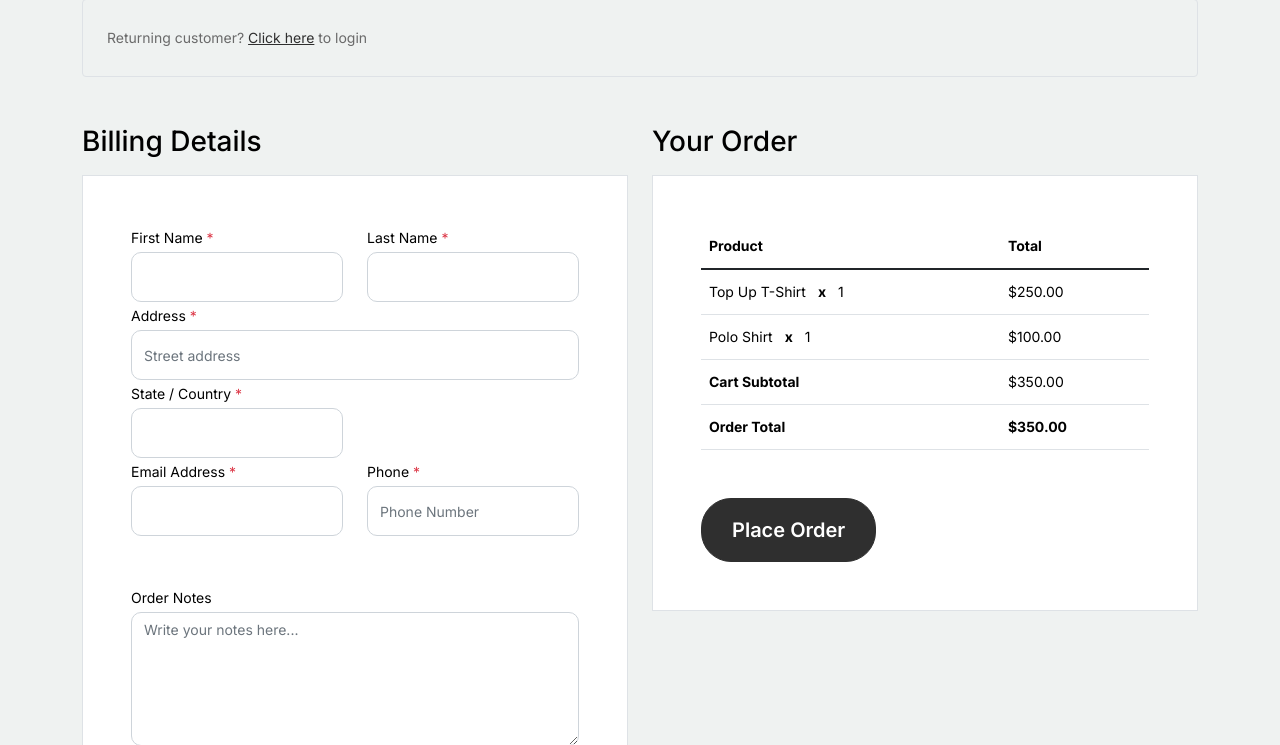
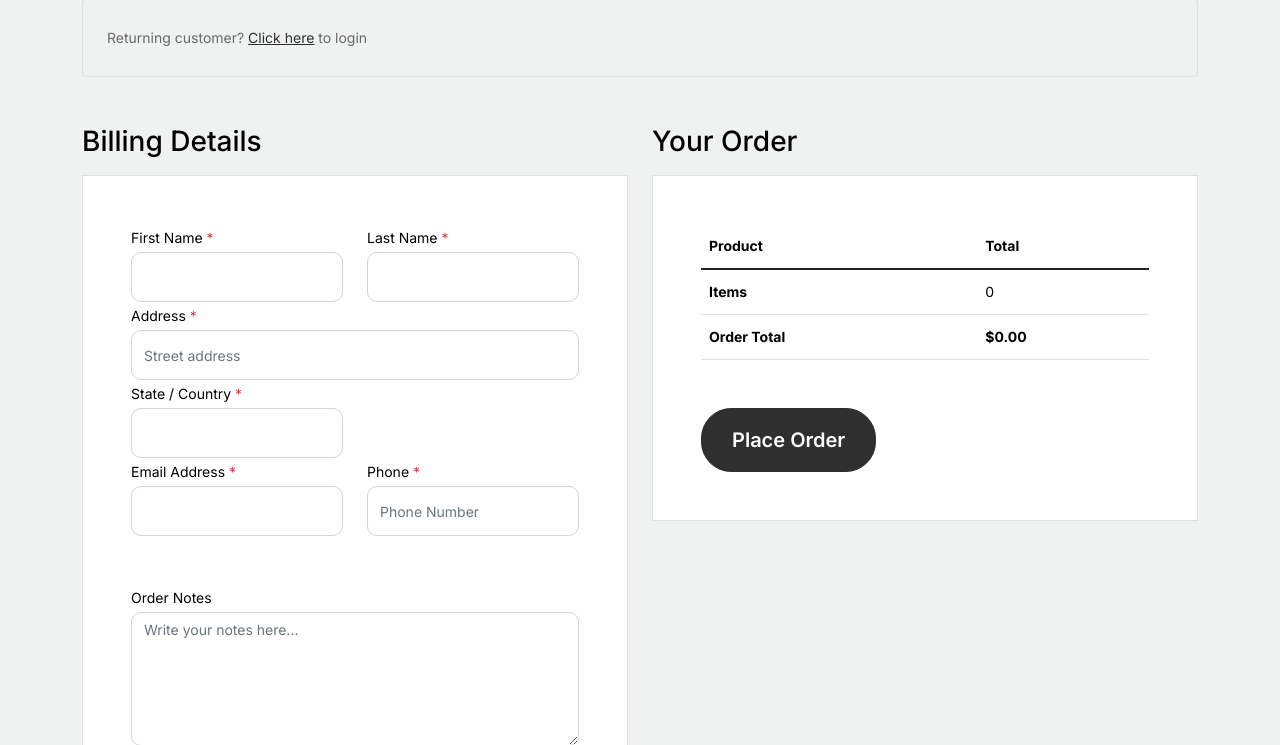
Before and after one commit to quankaito/do-an-python-cuoi-ky, a Django app: page /checkout/ in a window 1280 px wide. Shown: the part 501-1246 px from the top of the page. Run offline with Django 5.2, Linux system fonts and the light colour scheme; some libraries are stand-ins or nearby versions.

Commit message:
add new file

```diff
--- a/app/templates/app/cart.html
+++ b/app/templates/app/cart.html
@@ -9,8 +9,7 @@
 
   <meta name="description" content="" />
   <meta name="keywords" content="bootstrap, bootstrap4" />
-
-		<!-- Bootstrap CSS -->
+  		<!-- Bootstrap CSS -->
 		<link href="{%static 'app/css/bootstrap.min.css' %}" rel="stylesheet">
 		<link href="https://cdnjs.cloudflare.com/ajax/libs/font-awesome/6.0.0-beta3/css/all.min.css" rel="stylesheet">
 		<link href="{%static 'app/css/tiny-slider.css' %}" rel="stylesheet">
@@ -109,7 +108,7 @@
                             </div>
 
                           </td>
-                          <td>$</td>
+                          <td>${{item.get_total | floatformat:2}}</td>
                           <td><a href="#" class="btn btn-black btn-sm">X</a></td>
                         </tr>
 
--- a/app/templates/app/checkout.html
+++ b/app/templates/app/checkout.html
@@ -145,21 +145,19 @@
 		                    <th>Total</th>
 		                  </thead>
 		                  <tbody>
+							{% for item in items  %}
 		                    <tr>
-		                      <td>Top Up T-Shirt <strong class="mx-2">x</strong> 1</td>
-		                      <td>$250.00</td>
+		                      <td>{{item.product.name}}<strong class="mx-2">x</strong> {{item.quantity}}</td>
+		                      <td>${{item.product.price | floatformat:2}}</td>
 		                    </tr>
+		                    {% endfor %}
 		                    <tr>
-		                      <td>Polo Shirt <strong class="mx-2">x</strong>   1</td>
-		                      <td>$100.00</td>
-		                    </tr>
-		                    <tr>
-		                      <td class="text-black font-weight-bold"><strong>Cart Subtotal</strong></td>
-		                      <td class="text-black">$350.00</td>
+		                      <td class="text-black font-weight-bold"><strong>Items</strong></td>
+		                      <td class="text-black">{{order.get_cart_items}}</td>
 		                    </tr>
 		                    <tr>
 		                      <td class="text-black font-weight-bold"><strong>Order Total</strong></td>
-		                      <td class="text-black font-weight-bold"><strong>$350.00</strong></td>
+		                      <td class="text-black font-weight-bold"><strong>${{order.get_cart_total | floatformat:2}}</strong></td>
 		                    </tr>
 		                  </tbody>
 		                </table>
--- a/app/templates/app/index.html
+++ b/app/templates/app/index.html
@@ -10,7 +10,7 @@
   	<meta name="keywords" content="bootstrap, bootstrap4" />
 	<link rel="shortcut icon" href="{% static 'app/images/favicon.png' %}">
 
-		<!-- Bootstrap CSS -->
+	<!-- Bootstrap CSS -->
 	<link href="{% static 'app/css/bootstrap.min.css' %}" rel="stylesheet">
 	<link href="https://cdnjs.cloudflare.com/ajax/libs/font-awesome/6.0.0-beta3/css/all.min.css" rel="stylesheet">
 	<link href="{% static 'app/css/tiny-slider.css' %}" rel="stylesheet">
@@ -512,7 +512,8 @@
 		</footer>
 		<!-- End Footer Section -->
 
-
+		<!-- JAVA SCRIPT -->
+		<script src={% static "app/js/cart.js" %}></script>
 		<script src="{%static 'app/js/bootstrap.bundle.min.js' %}"></script>
 		<script src="{%static 'app/js/tiny-slider.js' %}"></script>
 		<script src="{%static 'app/js/custom.js' %}"></script>
--- a/app/templates/app/services.html
+++ b/app/templates/app/services.html
@@ -414,7 +414,8 @@
 		</footer>
 		<!-- End Footer Section -->
 
-
+		<!-- JAVA SCRIPT -->
+		<script src={% static "app/js/cart.js" %}></script>
 		<script src="{%static 'app/js/bootstrap.bundle.min.js' %}"></script>
 		<script src="{%static 'app/js/tiny-slider.js' %}"></script>
 		<script src="{%static 'app/js/custom.js' %}"></script>
--- a/app/urls.py
+++ b/app/urls.py
@@ -12,4 +12,5 @@ urlpatterns = [
     path('services/', views.services, name="services"),
     path('shop/', views.shop, name="shop"),
     path('thankyou/', views.thankyou, name="thankyou"),
+    path('update_item/', views.updateItem, name="update_item"),
 ]
--- a/app/views.py
+++ b/app/views.py
@@ -1,5 +1,5 @@
 from django.shortcuts import render
-from django.http import HttpResponse
+from django.http import HttpResponse, JsonResponse
 from .models import *
 # Create your views here.
 def index(request):
@@ -13,10 +13,18 @@ def cart(request):
         items = order.orderitem_set.all()
     else:
         items = []
+        order = {'get_cart_items':0, 'get_cart_total':0}
     context= {'items':items, 'order':order}
     return render(request, 'app/cart.html', context)
 def checkout(request):
-    context= {}
+    if request.user.is_authenticated:
+        customer = request.user.customer
+        order, created = Order.objects.get_or_create(customer = customer, complete=False)
+        items = order.orderitem_set.all()
+    else:
+        items = []
+        order = {'get_cart_items':0, 'get_cart_total':0}
+    context= {'items':items, 'order':order}
     return render(request, 'app/checkout.html', context)
 def about(request):
     context= {}
@@ -38,3 +46,5 @@ def shop(request):
 def thankyou(request):
     context= {}
     return render(request, 'app/thankyou.html', context)
+def updateItem(request):
+    return JsonResponse('added', safe=False)
```
Also changed, not shown: app/static/app/js/cart.js (added, +34 -0 lines), app/templates/app/shop.html (+7 -2 lines), db.sqlite3.
